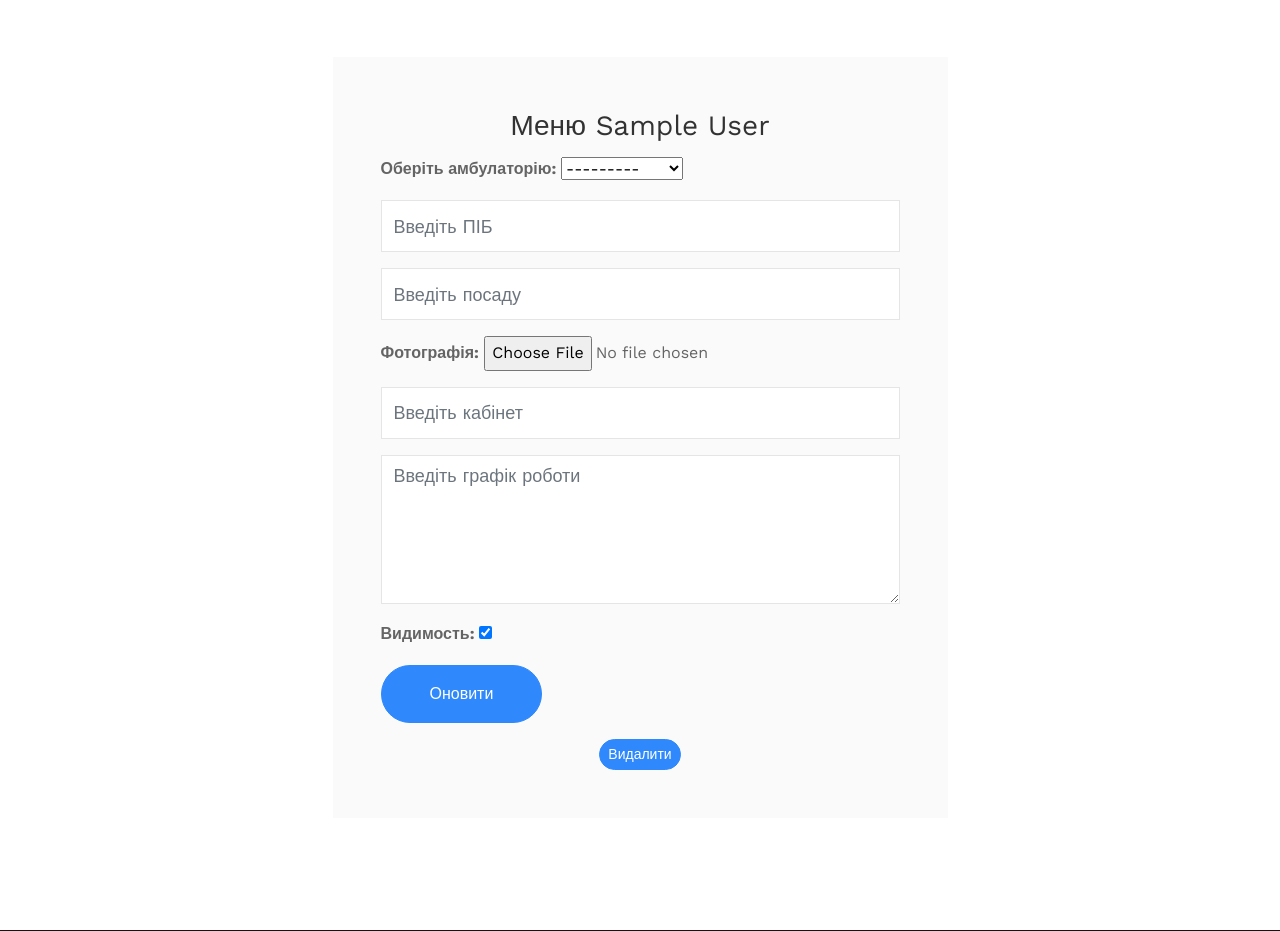
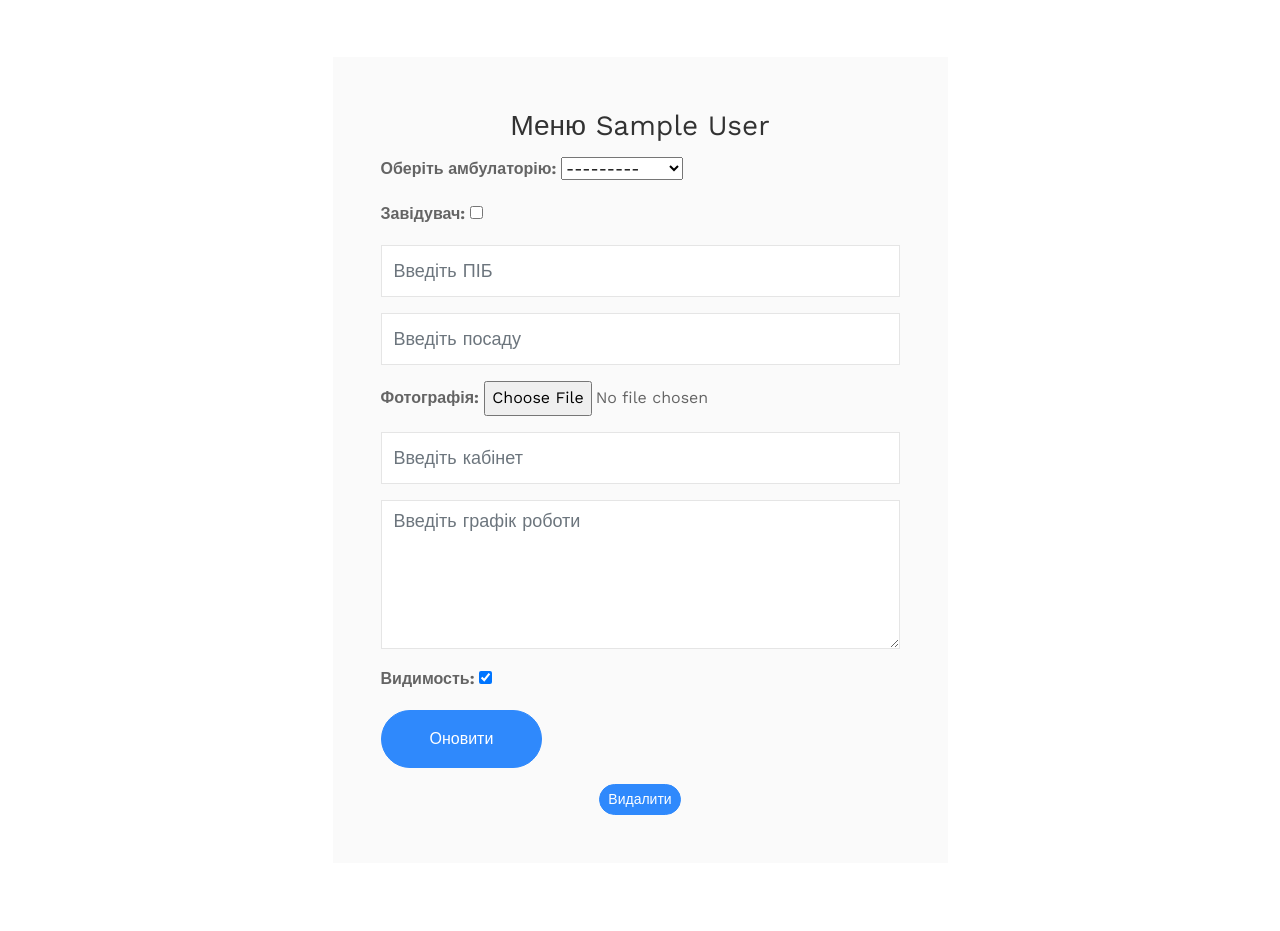
Before and after one commit to nyarvan/rusanivka, a Django app: template manager/templates/form_doctor.html in a window 1280 px wide. Shown: the part 258-1189 px from the top of the page. Run offline with Django 4.2, Linux system fonts and the light colour scheme; the template is opened without the code that fills it: values that come from a table or form of the project are taken from there, others are empty; tables that the repository leaves empty hold one stand-in row (values such as "Sample post"); parts of the project's set-up code (start-up, migrations or seed data) failed here and were passed over; some libraries are stand-ins or nearby versions.

Commit message:
Fix bug with update information about doctor

```diff
--- a/manager/templates/form_doctor.html
+++ b/manager/templates/form_doctor.html
@@ -16,6 +16,9 @@
               {% csrf_token %}
               <div class="form-group">
                   <p><b>Оберіть амбулаторію: </b> {{ form.department }}</p>
+              </div>
+              <div class="form-group">
+                <p><b>Завідувач: </b> {{ form.is_manager }}</p>
               </div>
               <div class="form-group">
                   {{ form.name }}
```
